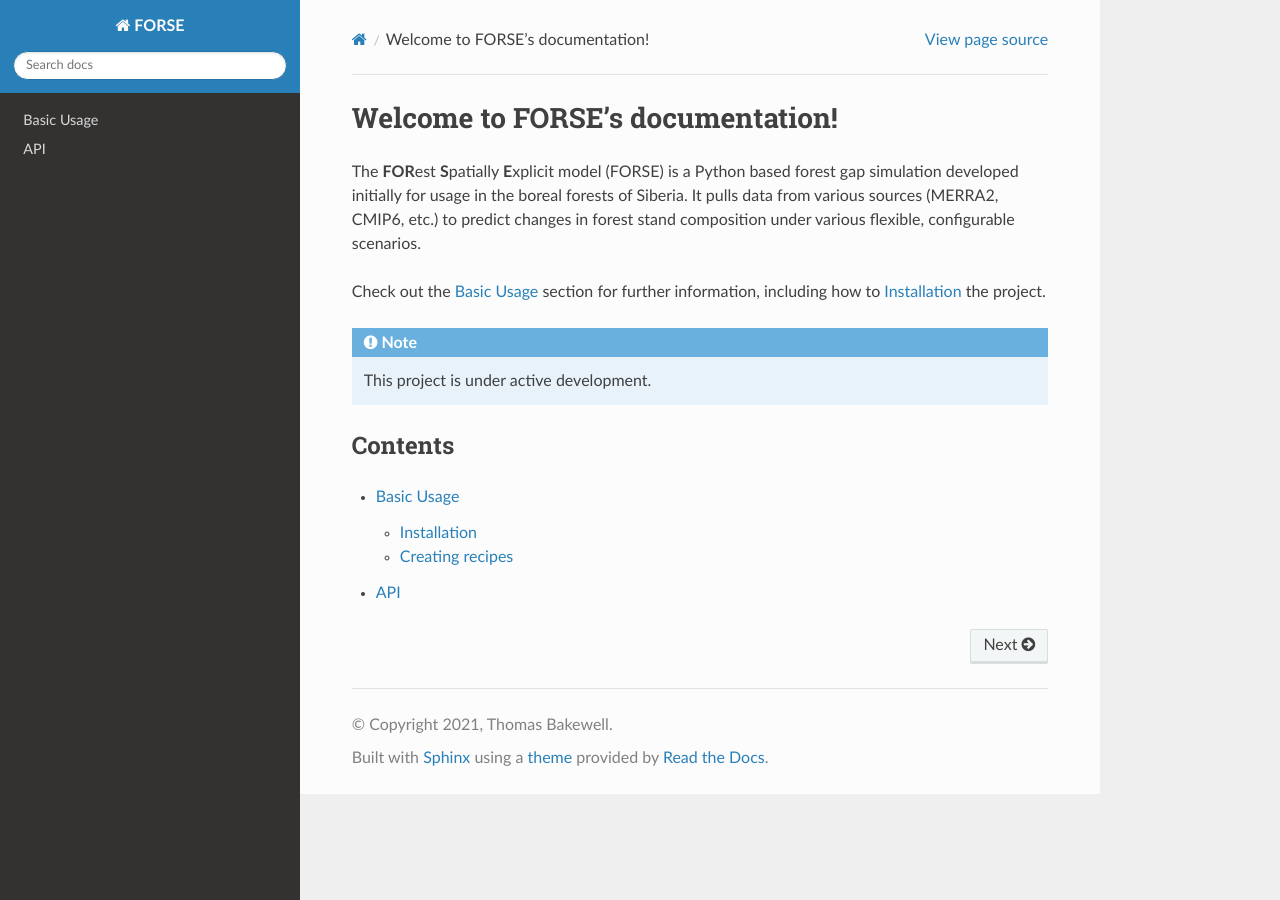
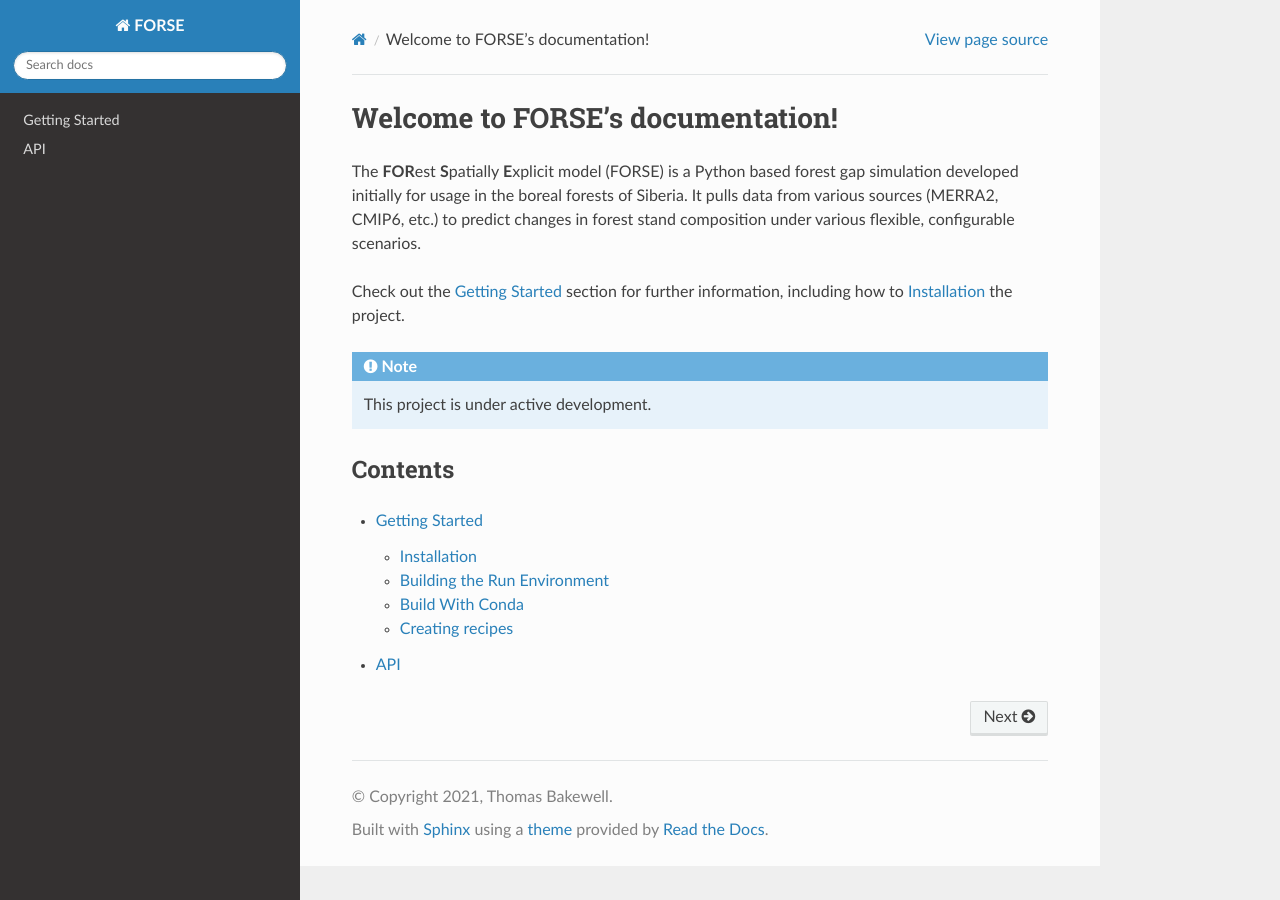
Before and after one commit to TBakewell25/FORSE-Documentation, a Sphinx documentation site: the page built from docs/source/index.rst, in a window 1280 px wide. Built offline with Sphinx 7.4.7 and the Read the Docs theme 3.1.0, drawn with Linux system fonts in a browser that asks for light colours.

Commit message:
test colon with escape

```diff
--- a/docs/source/usage.rst
+++ b/docs/source/usage.rst
@@ -1,4 +1,4 @@
-Basic Usage
+Getting Started
 =====
 
 .. _installation:
@@ -10,9 +10,9 @@
 
 .. note::
     | There are two ways to clone the respository:
-    | 1. As you would any other repository, with the standard 'git pull' command
+    |     1. As you would any other repository, with the standard 'git pull' command
     | or
-    | 2. Recursively cloning the submodules, allowing access to the site_cache repo (recommended)
+    |     2. Recursively cloning the submodules, allowing access to the site_cache repo (recommended)
     | Both are provided as examples below.
 
 Clone without submodules (no site_cache access):
@@ -26,6 +26,20 @@
 .. code-block:: console
 
     git clone --recurse-submodules git@github.com:aharmstrong/FORSE-Spatially-Explicit-Forest-Model.git
+
+Building the Run Environment
+----------------------------
+
+Running the FORSE model requires building a runtime environment for the many dependencies. Python environments
+provide a way to install many library packages (NumPy, Matplotlib, etc.) without disturbing the host system (i.e
+your computer). The FORSE environment is buildable both via Conda and Venv, although Conda is more common in practice.
+
+Build With Conda
+----------------
+
+First, 'Conda <https://anaconda.org>'_ must be installed as a sytem wide package:
+
+.. code-block:: console
 
 
 
```
